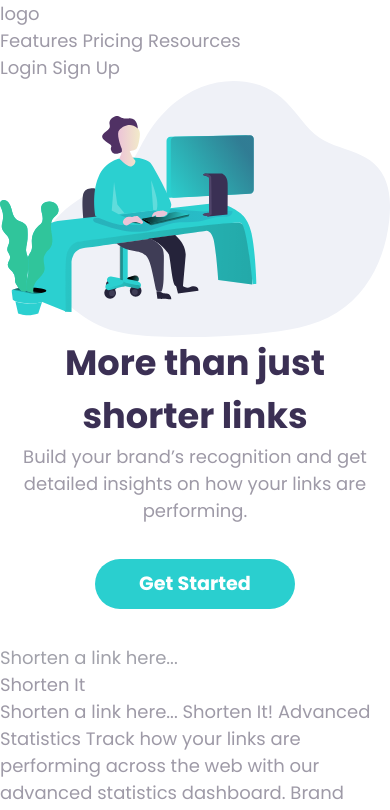
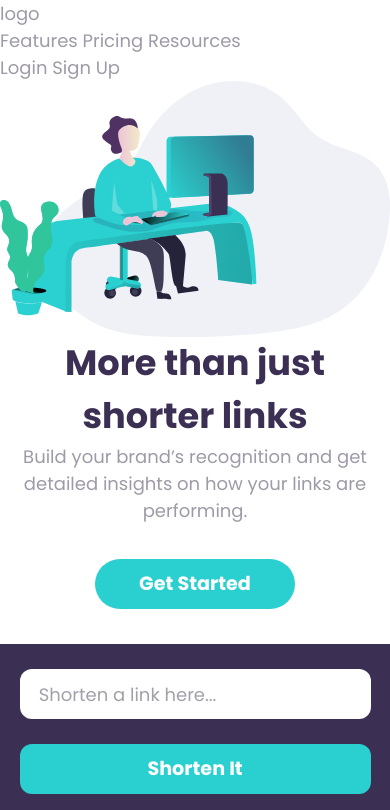
Before and after one commit to cch5ng/url_shortening_api_fe_mentor, a React (Create React App) app: page / in a window 390 px wide. Shown: the top 810 px of the page. Built offline with nearby package versions, Linux system fonts and the light colour scheme.

Commit message:
layout form mobile and desktop

```diff
--- a/src/App.js
+++ b/src/App.js
@@ -67,35 +67,18 @@ function App() {
           </div>
         </div>
 
-
-
-        <div>
-          <form>
+        <div className="section-container form flex flex-col desktop:flex-row">
+          <div className="form_element desktop:w-4/6">
             <input type="text" name="url" placeholder="Shorten a link here..." value={url}
               onChange={inputOnChangeHandler}
               />
-            <button onClick={buttonClickHandler}>Shorten It</button>
-          </form>
-          <div>
-            {error.length > 0 && (
-              <div>{error}</div>
-            )}
           </div>
-          <div>
-            {shortUrls.map(shortUrl => {
-              return (
-                <div>{shortUrl.short_link}</div>
-              )
-            })}
+          <div className="form_element desktop:w-1/6">
+            <button className="btn" onClick={buttonClickHandler}>Shorten It</button>
           </div>
         </div>
 
-
       </main>
-
-
-
-
     <div>
 
   Shorten a link here...
@@ -156,4 +139,19 @@ function App() {
   );
 }
 
+/*
+          <div>
+            {error.length > 0 && (
+              <div>{error}</div>
+            )}
+          </div>
+          <div>
+            {shortUrls.map(shortUrl => {
+              return (
+                <div>{shortUrl.short_link}</div>
+              )
+            })}
+          </div>
+*/
+
 export default App;
--- a/src/index.css
+++ b/src/index.css
@@ -50,6 +50,56 @@ body {
   font-weight: 700;
 }
 
+.form {
+  /* display: flex;
+  flex-flow: column wrap; */
+  /* justify-content: center;
+  align-items: center; */
+  background-color: theme('colors.violet.dark');
+  height: 175px;
+}
+
+.form_element {
+  width: 90%;
+  margin: 25px auto 0 auto;
+}
+
+input {
+  width: 100%;
+  height: 50px;
+  border-radius: 12px;
+  padding-left: 1.2rem;
+}
+
+.btn {
+  background-color: theme('colors.cyan');
+  color: #fff;
+  width: 100%;
+  height: 50px;
+  padding: 0 25px;
+  font-size: 1.2rem;
+  font-weight: 700;
+  border-radius: 12px;
+}
+
+@media (min-width: 1220px) {
+
+  .form {
+    justify-content: center;
+    align-items: center;
+  }
+
+  .form_element {
+    margin: 0 auto;
+  }
+
+  input,
+  .btn {
+    height: 68px;
+  }
+
+}
+
 /* code {
   font-family: source-code-pro, Menlo, Monaco, Consolas, 'Courier New',
     monospace;
```
